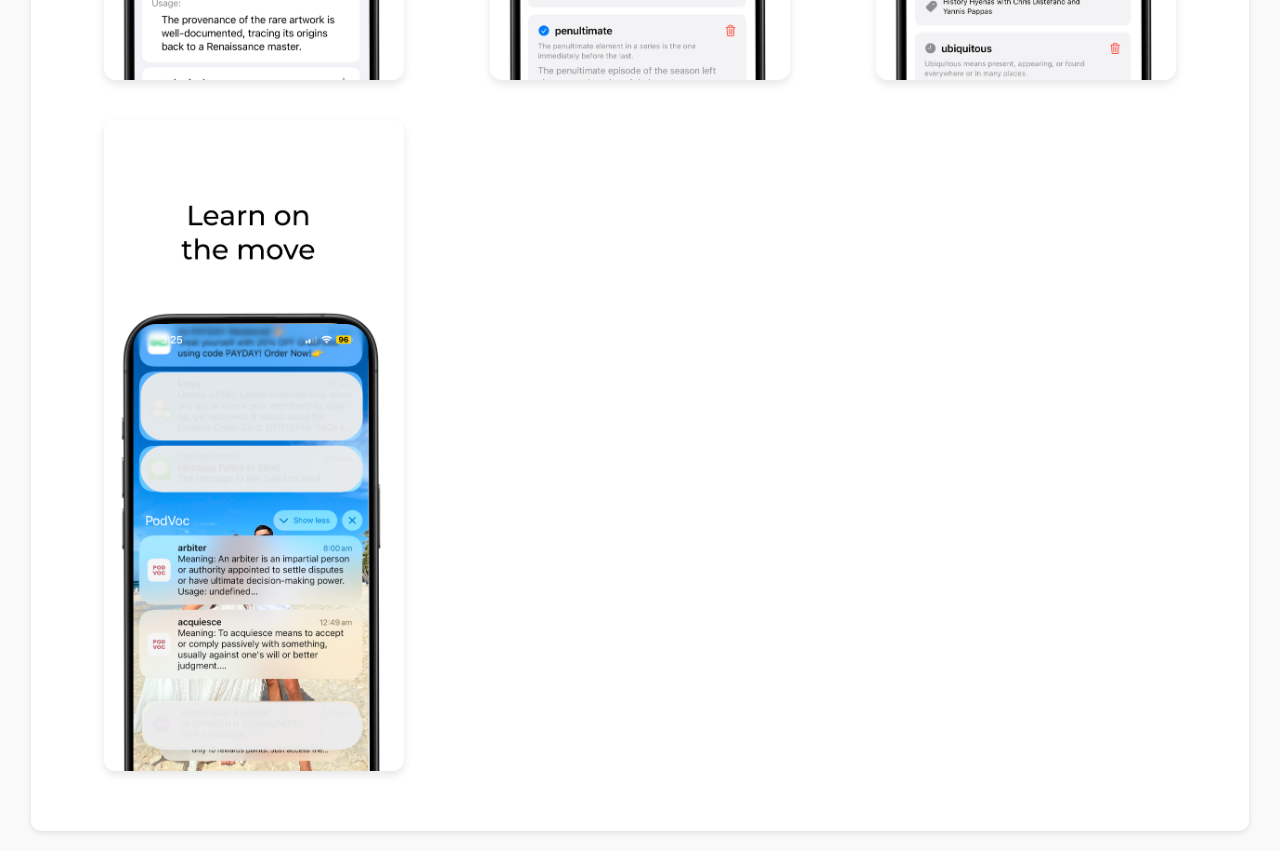
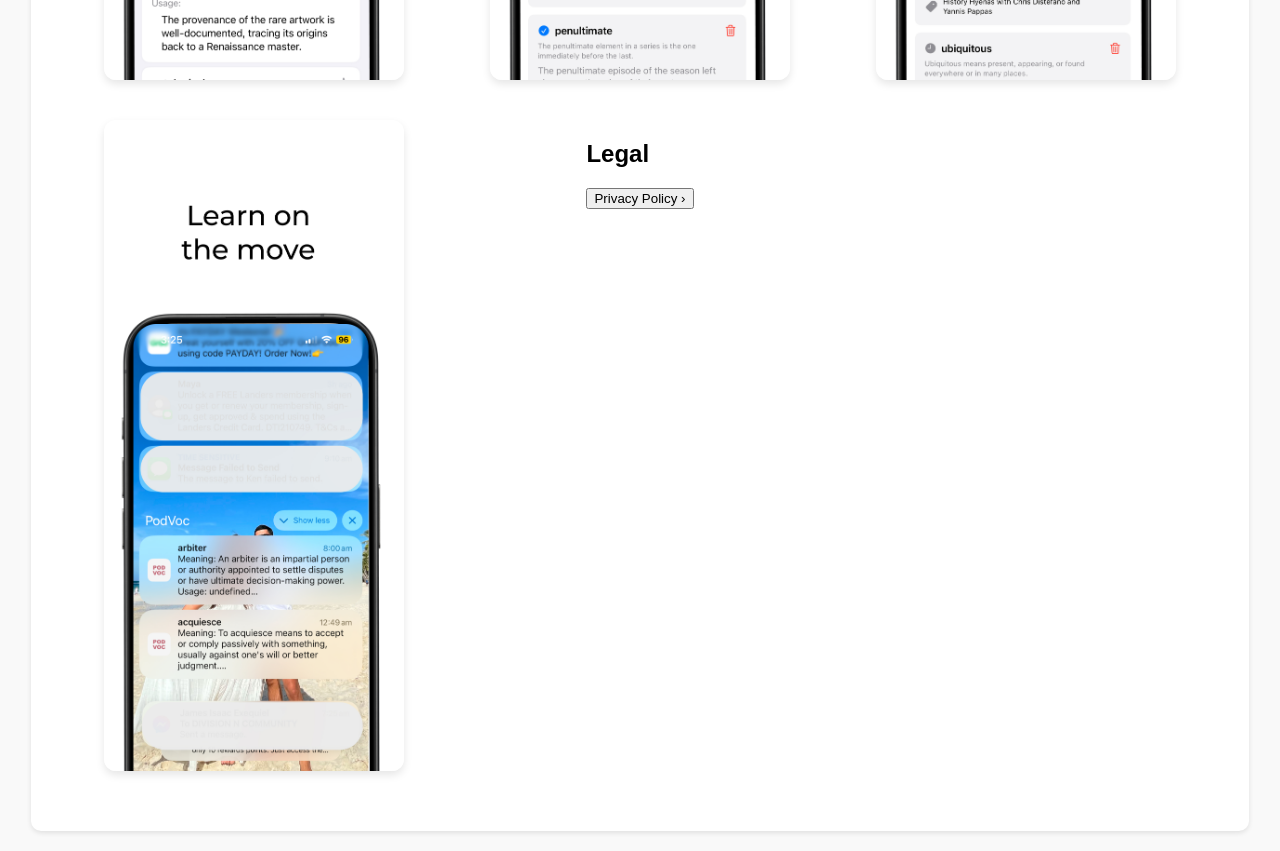
Before and after one commit to PodVoc/PodVoc.github.io, a plain HTML site: page index.html in a window 1280 px wide. Shown: the part 1320-2171 px from the top of the page. Drawn offline with Linux system fonts and the light colour scheme.

```diff
--- a/index.html
+++ b/index.html
@@ -107,6 +107,13 @@
         <div class="screenshot-container">
           <img class="preview-image" src="Frame 11.jpg" alt="App Preview 6" loading="lazy">
         </div>
+          <div class="info-section">
+                <h2 class="section-title">Legal</h2>
+                  <button onclick="window.location.href='#privacy-policy'" class="privacy-button">
+                    Privacy Policy
+                  <span class="arrow-icon">›</span>
+                </button>
+          </div>
 
       </div>
     </div>
```
